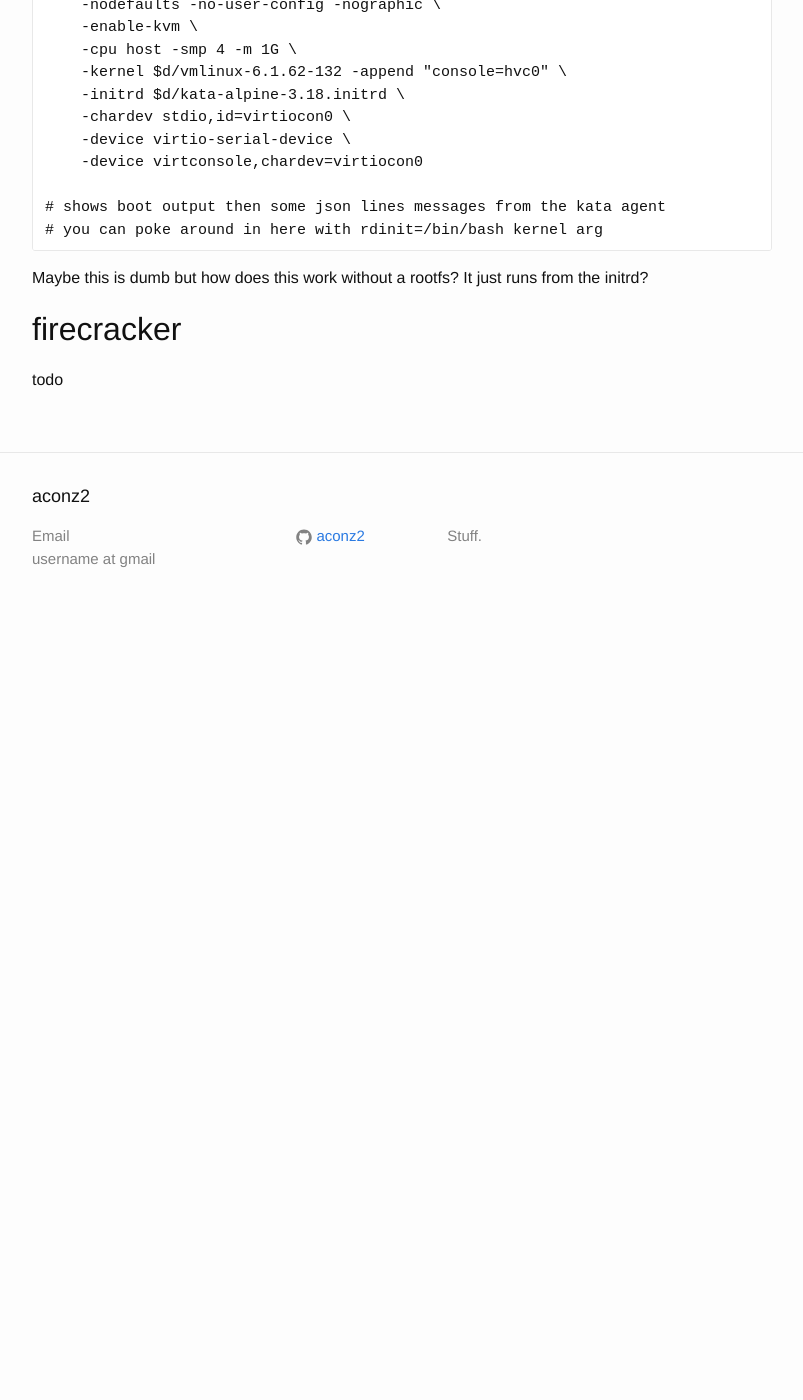
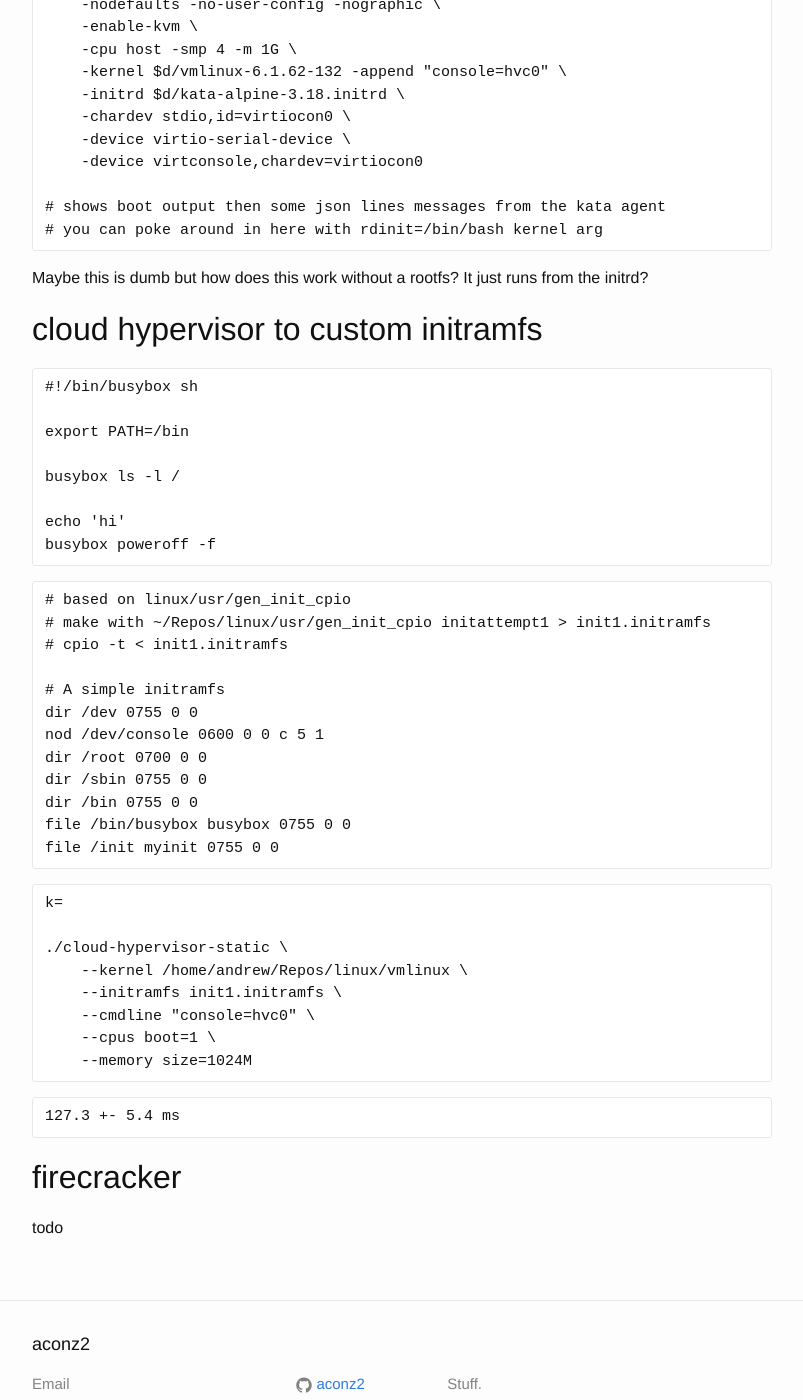
Before and after one commit to aconz2/aconz2.github.io, a Jekyll site: the page built from _posts/2024-06-27-program-explorer-planning.md, in a window 1280 px wide and 1400 px high, scrolled down 8100 px. Shown: the whole window, without its empty margins (238-1041 px from the left). Built offline with Jekyll 4.4.1, drawn with Linux system fonts in a browser that asks for light colours; before the commit the page ends 8730 px from its top, so only the background shows below that.

Commit message:
got a custom init running

````diff
--- a/_posts/2024-06-27-program-explorer-planning.md
+++ b/_posts/2024-06-27-program-explorer-planning.md
@@ -222,6 +222,49 @@ qemu-system-x86_64 \
 
 Maybe this is dumb but how does this work without a rootfs? It just runs from the initrd?
 
+## cloud hypervisor to custom initramfs
+
+```
+#!/bin/busybox sh
+
+export PATH=/bin
+
+busybox ls -l /
+
+echo 'hi'
+busybox poweroff -f
+```
+
+```
+# based on linux/usr/gen_init_cpio
+# make with ~/Repos/linux/usr/gen_init_cpio initattempt1 > init1.initramfs
+# cpio -t < init1.initramfs
+
+# A simple initramfs
+dir /dev 0755 0 0
+nod /dev/console 0600 0 0 c 5 1
+dir /root 0700 0 0
+dir /sbin 0755 0 0
+dir /bin 0755 0 0
+file /bin/busybox busybox 0755 0 0
+file /init myinit 0755 0 0
+```
+
+```
+k=
+
+./cloud-hypervisor-static \
+    --kernel /home/andrew/Repos/linux/vmlinux \
+    --initramfs init1.initramfs \
+    --cmdline "console=hvc0" \
+    --cpus boot=1 \
+    --memory size=1024M
+```
+
+```
+127.3 +- 5.4 ms
+```
+
 ## firecracker
 
 todo
````
